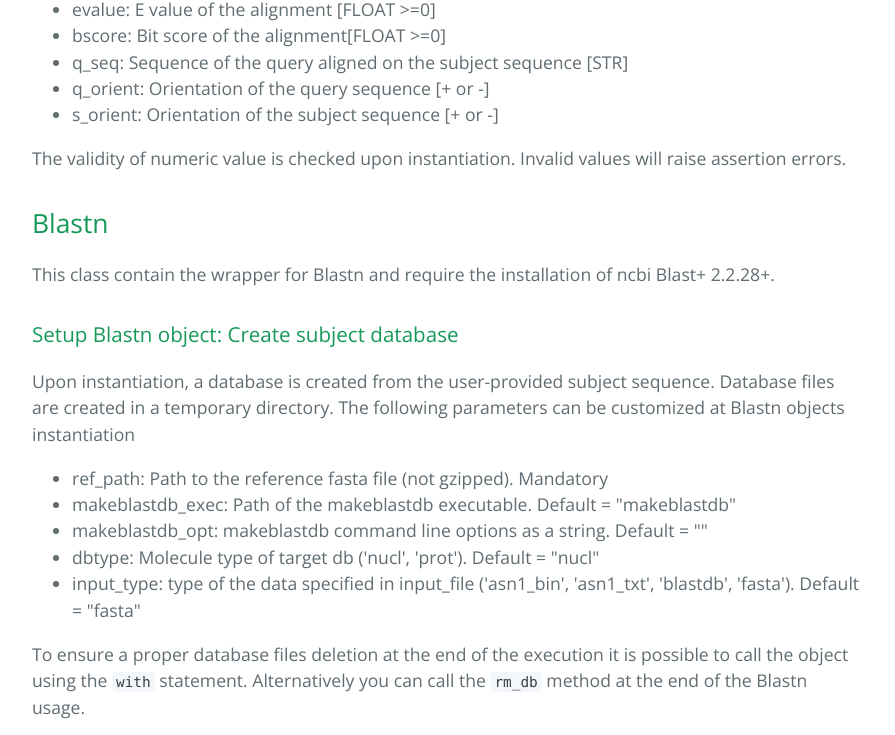
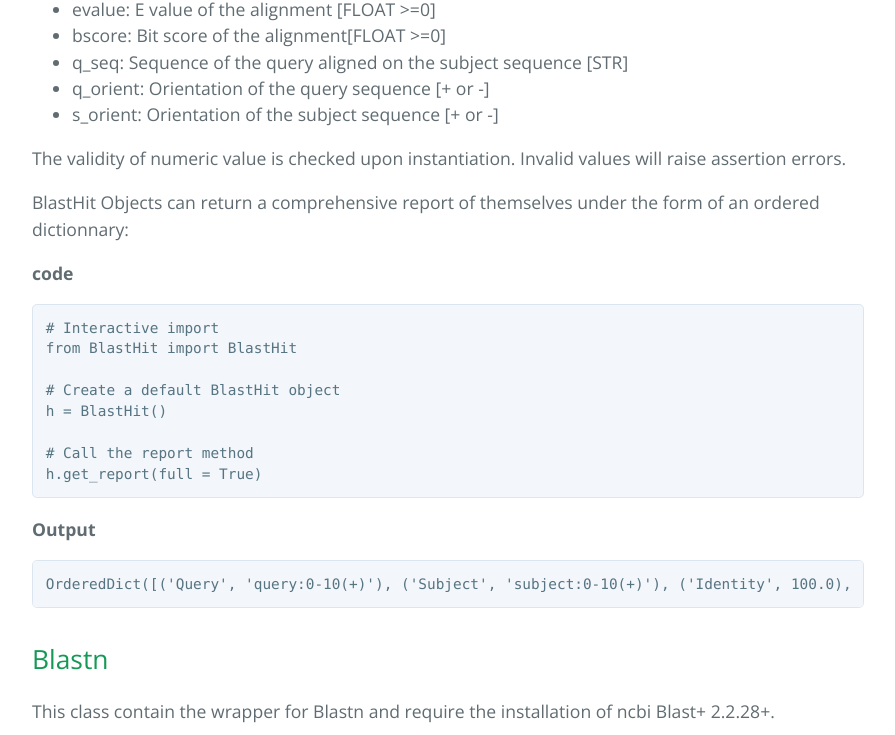
Before and after one commit to a-slide/blastpy3, a plain HTML site: page index.html in a window 1280 px wide. Shown: the part 1027-1762 px from the top of the page, without its empty margins (192-1087 px from the left). Drawn offline with nearby package versions, Linux system fonts and the light colour scheme.

```diff
--- a/index.html
+++ b/index.html
@@ -20,13 +20,13 @@
 
     <section class="main-content">
       <h1>
-<a id="pyblast-01" class="anchor" href="#pyblast-01" aria-hidden="true"><span class="octicon octicon-link"></span></a>pyBlast 0.1</h1>
+<a id="pyblast-02" class="anchor" href="#pyblast-02" aria-hidden="true"><span class="octicon octicon-link"></span></a>pyBlast 0.2</h1>
 
 <p><strong>Simple and lightweight Python 2.7 wrapper module for NCBI BLAST+</strong></p>
 
 <p><strong>Creation : 2015/05/18</strong></p>
 
-<p><strong>Last update : 2015/05/22</strong></p>
+<p><strong>Last update : 2015/06/01</strong></p>
 
 <h2>
 <a id="blasthit" class="anchor" href="#blasthit" aria-hidden="true"><span class="octicon octicon-link"></span></a>BlastHit</h2>
@@ -53,6 +53,25 @@
 </ul>
 
 <p>The validity of numeric value is checked upon instantiation. Invalid values will raise assertion errors.</p>
+
+<p>BlastHit Objects can return a comprehensive report of themselves under the form of an ordered dictionnary:</p>
+
+<p><strong>code</strong></p>
+
+<pre><code># Interactive import
+from BlastHit import BlastHit
+
+# Create a default BlastHit object
+h = BlastHit()
+
+# Call the report method
+h.get_report(full = True)
+</code></pre>
+
+<p><strong>Output</strong></p>
+
+<pre><code>OrderedDict([('Query', 'query:0-10(+)'), ('Subject', 'subject:0-10(+)'), ('Identity', 100.0), ('Evalue', 0.0), ('Bit Score', 0.0), ('Hit length', 10), ('Number of gap', 0), ('Number of mismatch', 0)])
+</code></pre>
 
 <h2>
 <a id="blastn" class="anchor" href="#blastn" aria-hidden="true"><span class="octicon octicon-link"></span></a>Blastn</h2>
```
Also changed, not shown: params.json (+1 -1 lines).
